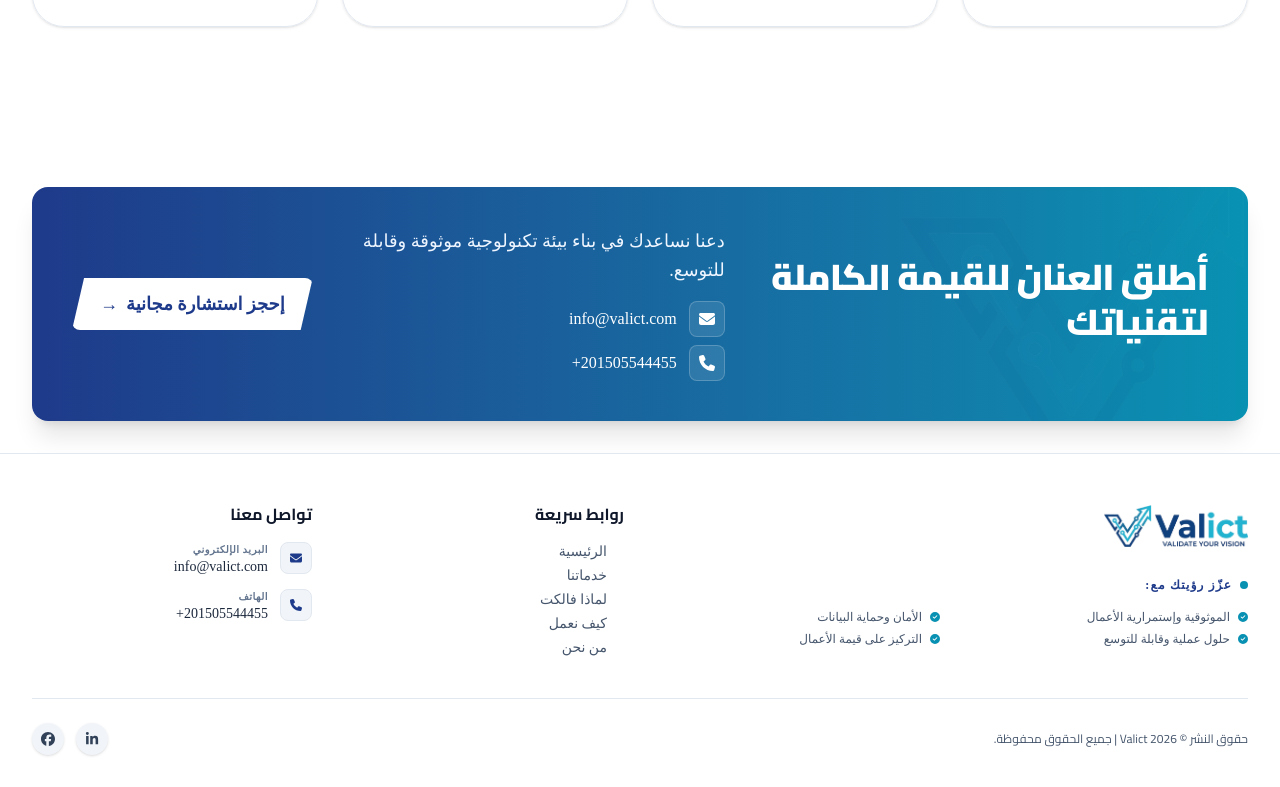
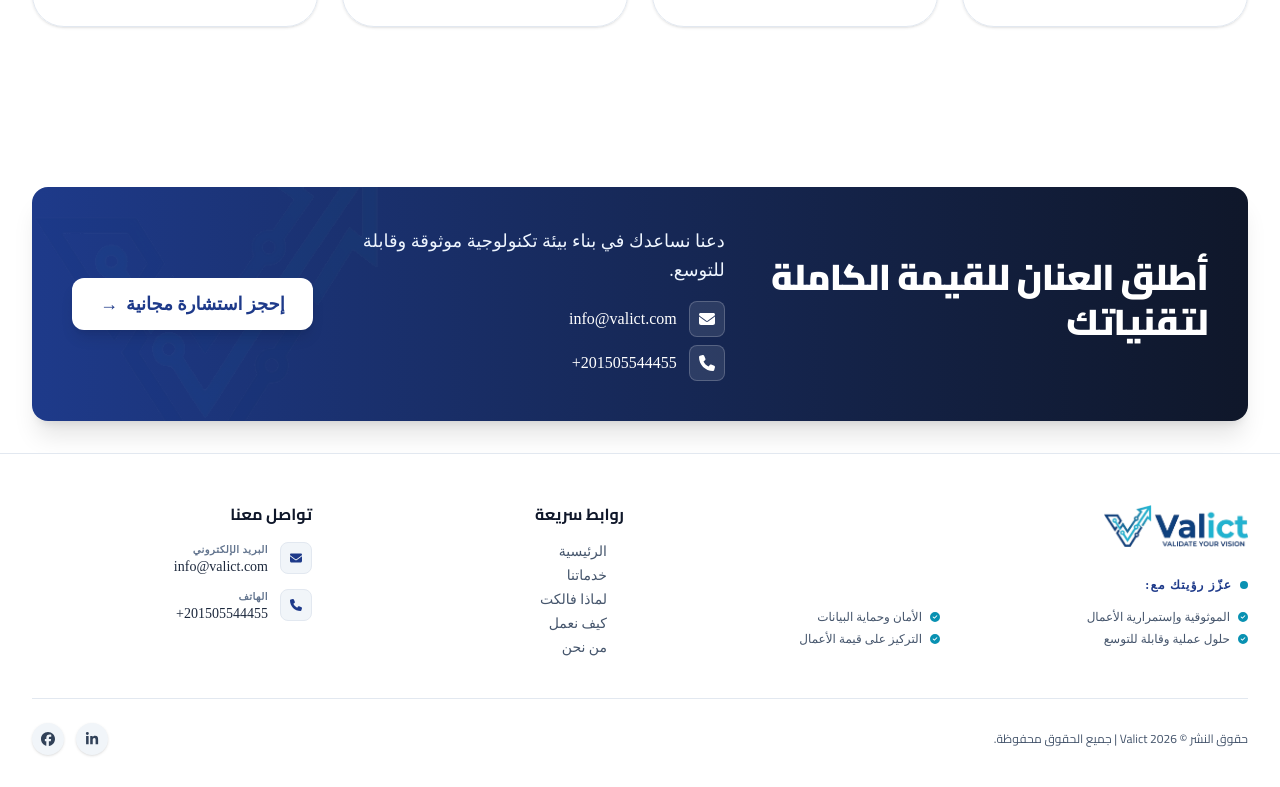
Before and after one commit to Tarek-Ali0/Valict, a Next.js app: page /ar in a window 1280 px wide. Shown: the part 2973-3760 px from the top of the page. Built offline with nearby package versions, Linux system fonts and the light colour scheme.

Commit message:
Update Contact component styles and structure

```diff
--- a/src/components/Contact.tsx
+++ b/src/components/Contact.tsx
@@ -14,10 +14,10 @@ export function Contact({ dict }: ContactProps) {
         <div className="max-w-[1500px] mx-auto px-4 sm:px-6 lg:px-8">
 
           {/* الشريط */}
-          <div className="relative w-full bg-gradient-to-r from-valict-navy to-valict-cyan rounded-2xl p-8 md:p-10 shadow-xl overflow-hidden">
+          <div className="relative w-full bg-gradient-to-r from-valict-navy to-valict-dark rounded-2xl p-8 md:p-10 shadow-xl overflow-hidden">
 
-            {/* الـ Watermark (صورة JustV) */}
-            <div className="absolute top-1/2 right-0 -translate-y-1/2 w-[350px] h-[350px] opacity-[0.04] pointer-events-none">
+            {/* الـ Watermark (صورة JustV) على الشمال */}
+            <div className="absolute top-1/2 left-0 -translate-y-1/2 w-[350px] h-[350px] opacity-[0.04] pointer-events-none">
               <Image
                 src="/JustV.png"
                 alt=""
@@ -45,7 +45,7 @@ export function Contact({ dict }: ContactProps) {
                 <div className="flex flex-col gap-2 mt-1">
                   <a
                     href={`mailto:${dict.contact.email}`}
-                    className="group flex items-center gap-3 text-white hover:text-valict-navy transition-colors"
+                    className="group flex items-center gap-3 text-white hover:text-valict-cyan transition-colors"
                     aria-label={`Send an email to ${dict.contact.email}`}
                   >
                     <div className="flex-shrink-0 w-9 h-9 rounded-lg bg-white/10 border border-white/20 flex items-center justify-center group-hover:bg-white/20 transition-all">
@@ -55,7 +55,7 @@ export function Contact({ dict }: ContactProps) {
                   </a>
                   <a
                     href={`tel:${dict.contact.phone}`}
-                    className="group flex items-center gap-3 text-white hover:text-valict-navy transition-colors"
+                    className="group flex items-center gap-3 text-white hover:text-valict-cyan transition-colors"
                     aria-label={`Call Valict support team at ${dict.contact.phone}`}
                   >
                     <div className="flex-shrink-0 w-9 h-9 rounded-lg bg-white/10 border border-white/20 flex items-center justify-center group-hover:bg-white/20 transition-all">
@@ -66,15 +66,11 @@ export function Contact({ dict }: ContactProps) {
                 </div>
               </div>
 
-              {/* 3. الزرار (متوازي أضلاع بحواف دائرية) */}
+              {/* 3. الزرار (مستطيل بزوايا مدورة) */}
               <div className="lg:col-span-3 flex justify-center lg:justify-end w-full">
                 <a
                   href={`mailto:${dict.contact.email}`}
-                  className="group relative bg-white text-valict-navy text-center py-3 px-7 font-bold text-base md:text-lg shadow-lg hover:bg-valict-cyan hover:text-valict-dark transition-all duration-300 inline-flex items-center justify-center gap-2 whitespace-nowrap"
-                  style={{
-                    clipPath: "polygon(5% 0%, 100% 0%, 95% 100%, 0% 100%)",
-                    borderRadius: "8px",
-                  }}
+                  className="group relative bg-white text-valict-navy text-center py-3 px-7 rounded-xl font-bold text-base md:text-lg shadow-lg hover:bg-valict-cyan hover:text-valict-dark transition-all duration-300 inline-flex items-center justify-center gap-2 whitespace-nowrap transform hover:-translate-y-1"
                 >
                   {dict.cta.button}
                   <span className="transition-transform duration-300 group-hover:translate-x-1 font-black">
```
